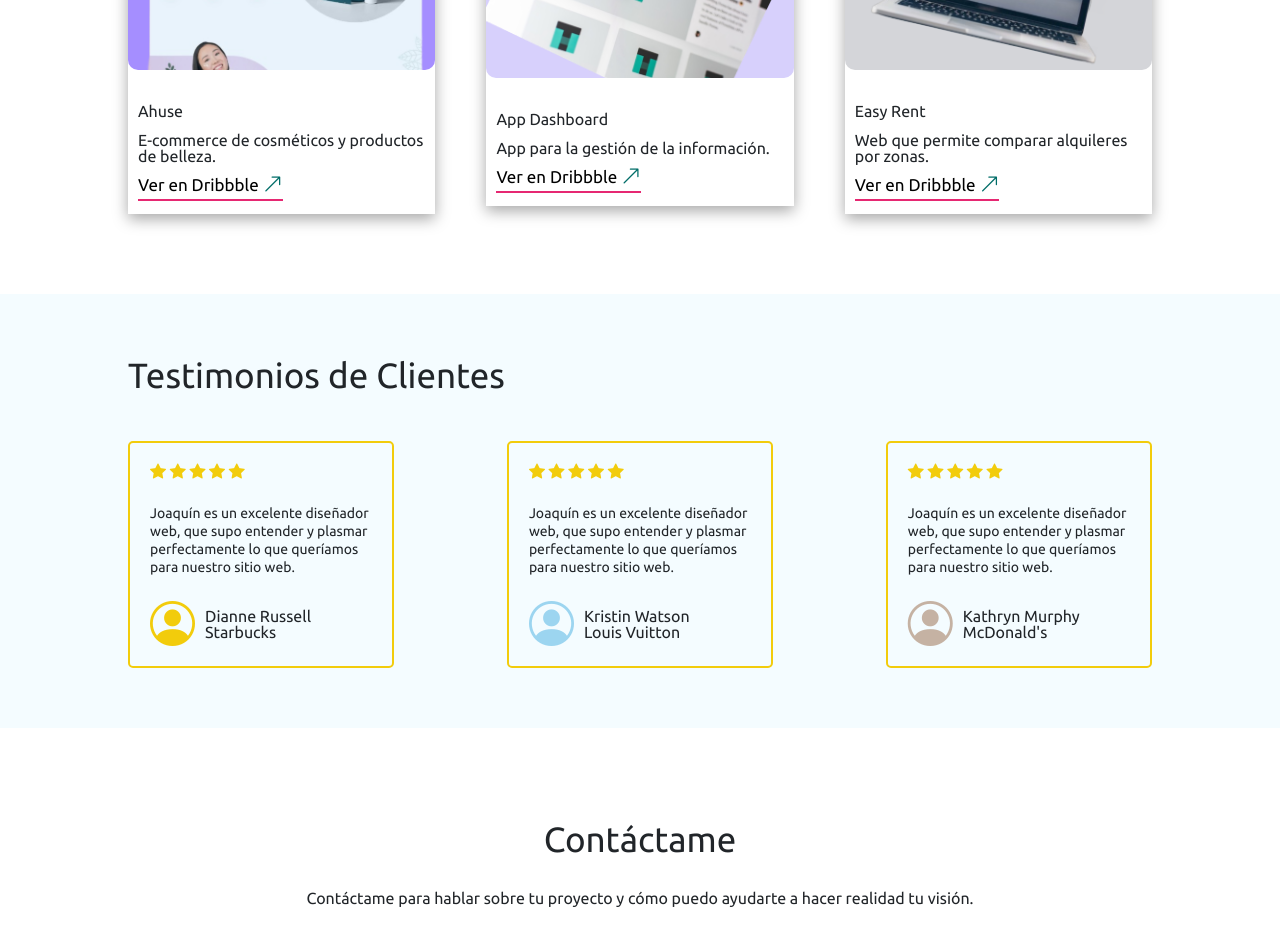
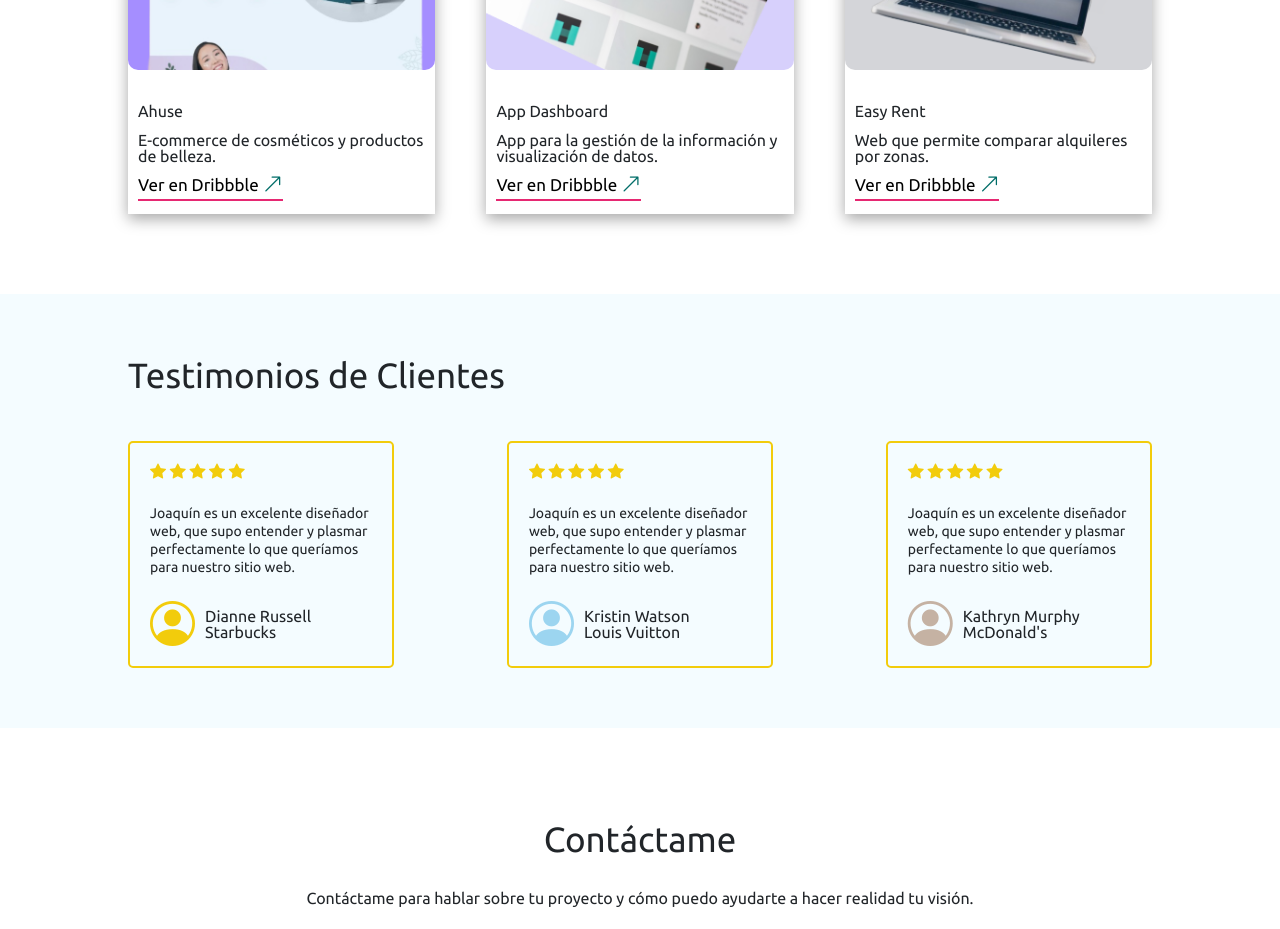
Before and after one commit to JoacoRobert/Trabajo-Final-UTN, a React (Vite) app: page / in a window 1280 px wide. Shown: the part 2420-3349 px from the top of the page. Built offline with nearby package versions, Linux system fonts and the light colour scheme.

Commit message:
Modificacion final de una card y trabajo terminado

```diff
--- a/package.json
+++ b/package.json
@@ -21,6 +21,7 @@
     "eslint-plugin-react": "^7.32.2",
     "eslint-plugin-react-hooks": "^4.6.0",
     "eslint-plugin-react-refresh": "^0.3.4",
+    "gh-pages": "^5.0.0",
     "vite": "^4.3.9"
   }
 }
--- a/src/Components/Main/Main.jsx
+++ b/src/Components/Main/Main.jsx
@@ -109,7 +109,7 @@ const Main = () => {
 
                         <div className="cards">
                             <h3 className="card-titulo">App Dashboard</h3>
-                            <p className="texto-portfolio">App para la gestión de la información.</p>
+                            <p className="texto-portfolio">App para la gestión de la información y visualización de datos.</p>
                             <a className="enlace-portfolio" href="https://dribbble.com/" target="_blank">Ver en Dribbble <i className="bi bi-arrow-up-right flecha"></i></a>
                         </div>
                     </div>
```
Also changed, not shown: 1 other file (tests, documents, lock files or other folders).
